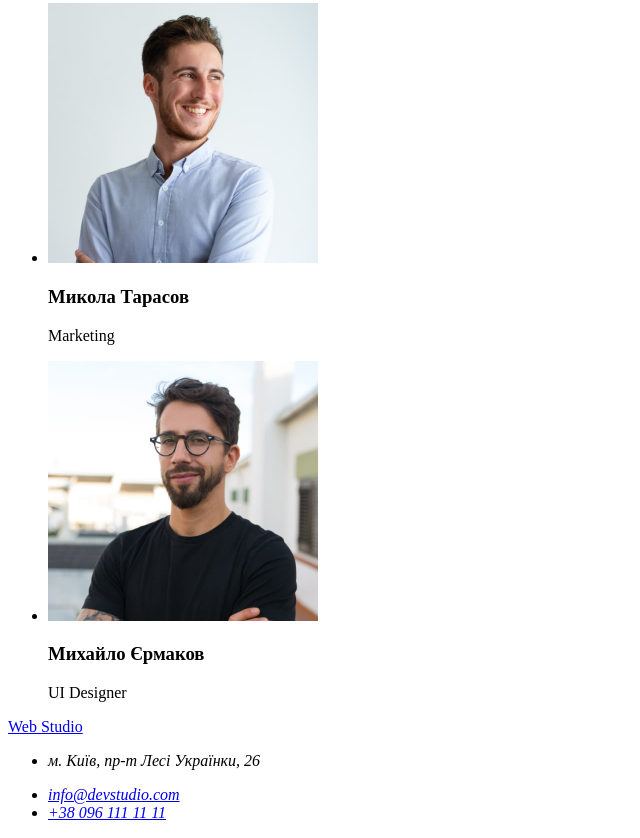
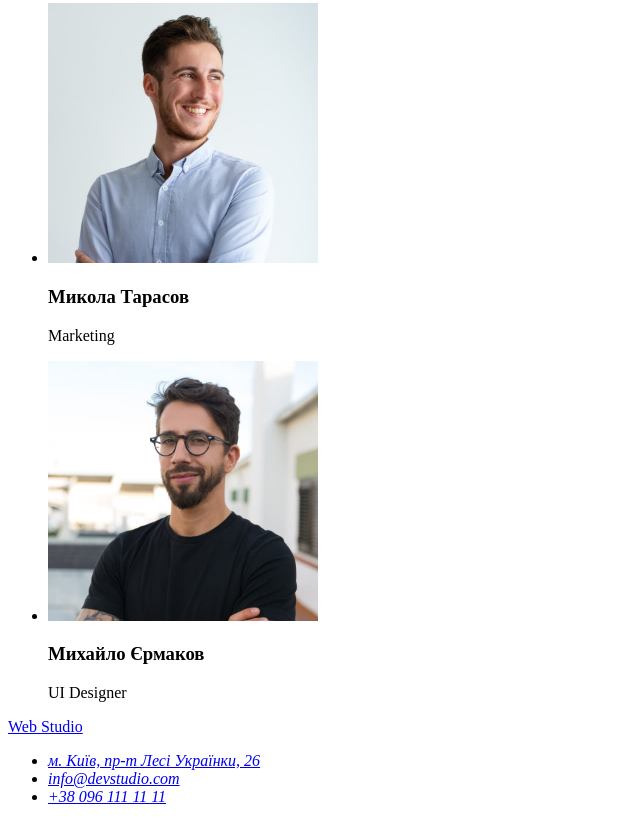
Before and after one commit to genyaFiL/goit-markup-hw-01, a plain HTML site: page index.html in a window 1280 px wide. Shown: the part 2333-3171 px from the top of the page, without its empty margins (0-640 px from the left). Drawn offline with Linux system fonts and the light colour scheme.

Commit message:
update footer

```diff
--- a/index.html
+++ b/index.html
@@ -91,9 +91,7 @@
 			<a href="/">Web Studio</a>
 			<address>
 				<ul>
-					<li>
-						<p>м. Київ, пр-т Лесі Українки, 26</p>
-					</li>
+					<li><a href="https://goo.gl/maps/7q5uKRx1PaHGupKb6">м. Київ, пр-т Лесі Українки, 26</a></li>
 					<li><a href="mailto:info@devstudio.com">info@devstudio.com</a></li>
 					<li><a href="tel:+380961111111">+38 096 111 11 11</a></li>
 				</ul>
```
